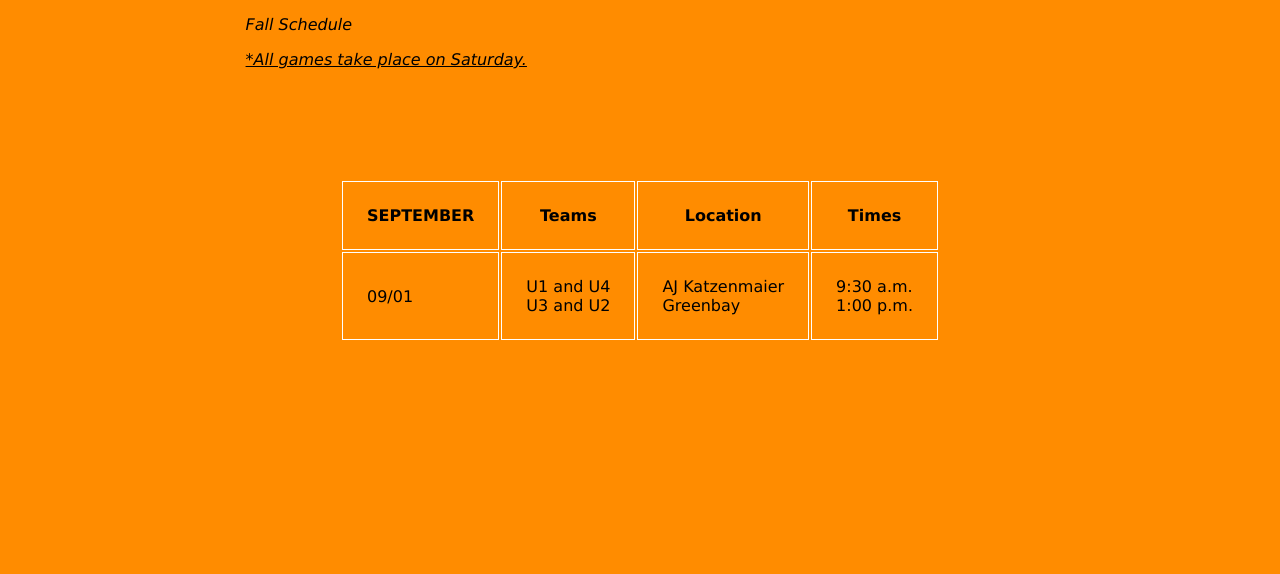
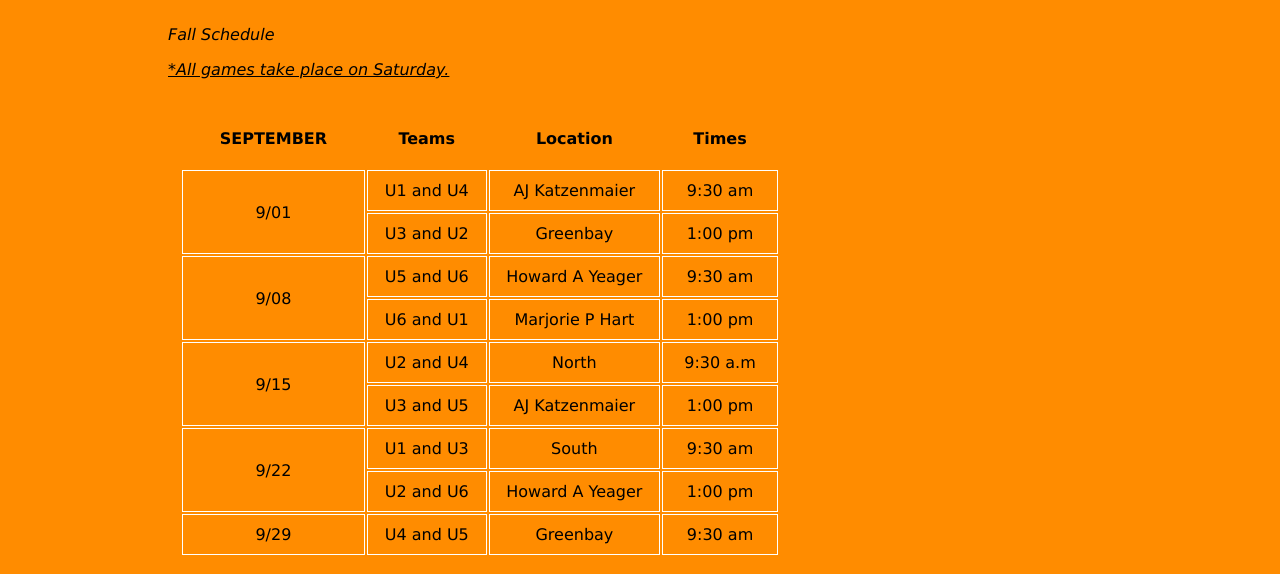
Before and after one commit to kari36/Hockey, a plain HTML site: page game_info.html in a window 1280 px wide. Shown: the part 719-1293 px from the top of the page. Drawn offline with Linux system fonts and the light colour scheme.

Commit message:
terminado task3

```diff
--- a/game_info.html
+++ b/game_info.html
@@ -27,13 +27,11 @@
      <main>
          <div class="container2">
              <h2>Game Information</h2>
-                <div class="game">
              <h2 class="h2-">Mighty Ducks Hockey League</h2>
              <div class="italic">
              <p>Fall Schedule</p>
              <p class="subrayado">*All games take place on Saturday.</p>
              </div>
-                    <div class="table">
              <table>
                  <thead>
                              <tr>
@@ -45,21 +43,66 @@
                  </thead>
                  <tbody>
                         <tr>
-                                        <td>09/01</td>
-                                        <td>U1 and U4 <br>
-                                        U3 and U2
-                                    </td>
-
-                           <td>AJ Katzenmaier <br>
-                                                               Greenbay</td>
-            <td>9:30 a.m. <br>
-             1:00 p.m.
-                 </td>
+                             <td rowspan="2">9/01</td>
+                             <td>U1 and U4</td>
+                             <td>AJ Katzenmaier</td>
+                             <td>9:30 am</td>
+                        </tr>
+                        <tr>
+                             <td>U3 and U2</td>
+                             <td>Greenbay</td>
+                             <td>1:00 pm</td>
+                        </tr>
+                        <tr>
+                             <td rowspan="2">9/08</td>
+                             <td>U5 and U6</td>
+                             <td>Howard A Yeager</td>
+                             <td>9:30 am</td>
+                        </tr>
+                        <tr>
+                             <td>U6 and U1</td>
+                             <td>Marjorie P Hart</td>
+                             <td>1:00 pm</td>
+                        </tr>
+                        <tr>
+                             <td rowspan="2">9/15</td>
+                             <td>U2 and U4</td>
+                             <td>North</td>
+                             <td>9:30 a.m</td>
+                        </tr>
+                        <tr>
+                             <td>U3 and U5</td>
+                             <td>AJ Katzenmaier</td>
+                             <td>1:00 pm</td>
+                        </tr>
+                        <tr>
+                             <td rowspan="2">9/22</td>
+                             <td>U1 and U3</td>
+                             <td>South</td>
+                             <td>9:30 am</td>
+                        </tr>
+                        <tr>
+                             <td>U2 and U6</td>
+                             <td>Howard A Yeager</td>
+                             <td>1:00 pm</td>
+                        </tr>
+                        <tr>
+                             <td>9/29</td>
+                             <td>U4 and U5</td>
+                             <td>Greenbay</td>
+                             <td>9:30 am</td>
                         </tr>
                      </tbody>
              </table>
-                                </div>
 
+             <article>
+                 <p> <strong>Facility Type:</strong>  Outdoor</p>
+                 <p><strong>Aditional Information:</strong>If deemed necessary by MDHL games may be shortened or cancelled due to extreme wheather conditions.</p>
+                 <p><strong>Please direct all questions to:</strong>Michael Randall, league coordinator.</p>
+                 <p class="p-inline"><strong>Phone:</strong>(630) 690-8132</p>
+                 <p class="p-inline"><strong>Email:</strong>michael.randall@chihockey.org</p>
+
+             </article>
 
          </div>
      </main>
--- a/style.css
+++ b/style.css
@@ -56,6 +56,8 @@ main{
 }
 .container2 {
     padding: 20vh;
+    display: flex;
+    flex-direction: column;
 
 }
 h2 {
@@ -164,21 +166,23 @@ footer{
 .subrayado{
  text-decoration: underline;
 }
-table,
-tr,
-th,
-td {
-    border: 1px solid white;
-    padding: 3vh;
-    margin: 3vw;
-}
-
-table {
-    border-style:hidden;
-}
-.table {
-    display: flex;
-    justify-content: center;
-    margin: 5vh;
+table{
+    width: 600px;
+    height: 450px;
+    margin: 20px;
 
 }
+.justifycenter{
+    justify-content: center;
+}
+thead th{
+    text-align: center;
+    padding: 20px;
+    }
+tbody td{
+    text-align: center;
+    border: 1px solid white;
+   }
+.p-inline{
+    display: inline;
+}
```
Also changed, not shown: registration_form.html (added). Lines whose indentation alone changed are shown as unchanged.
